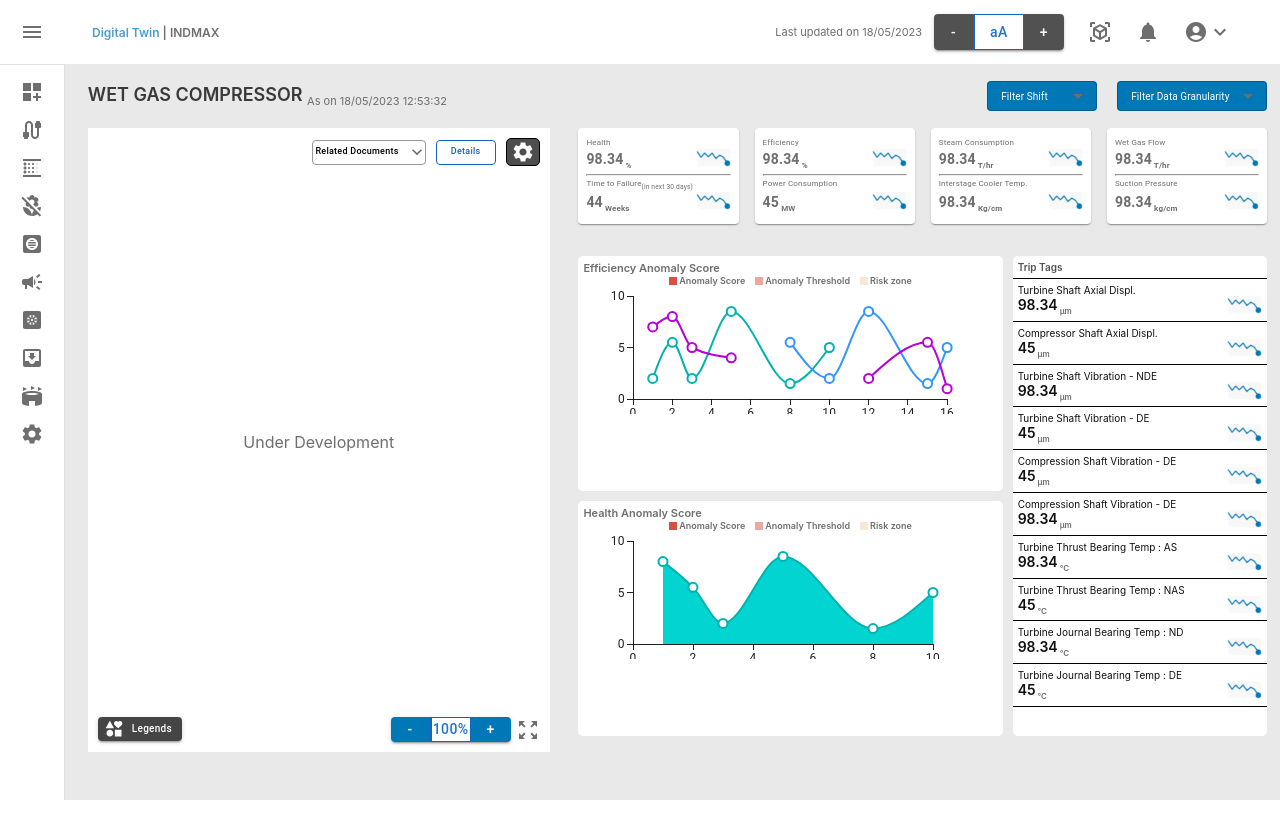
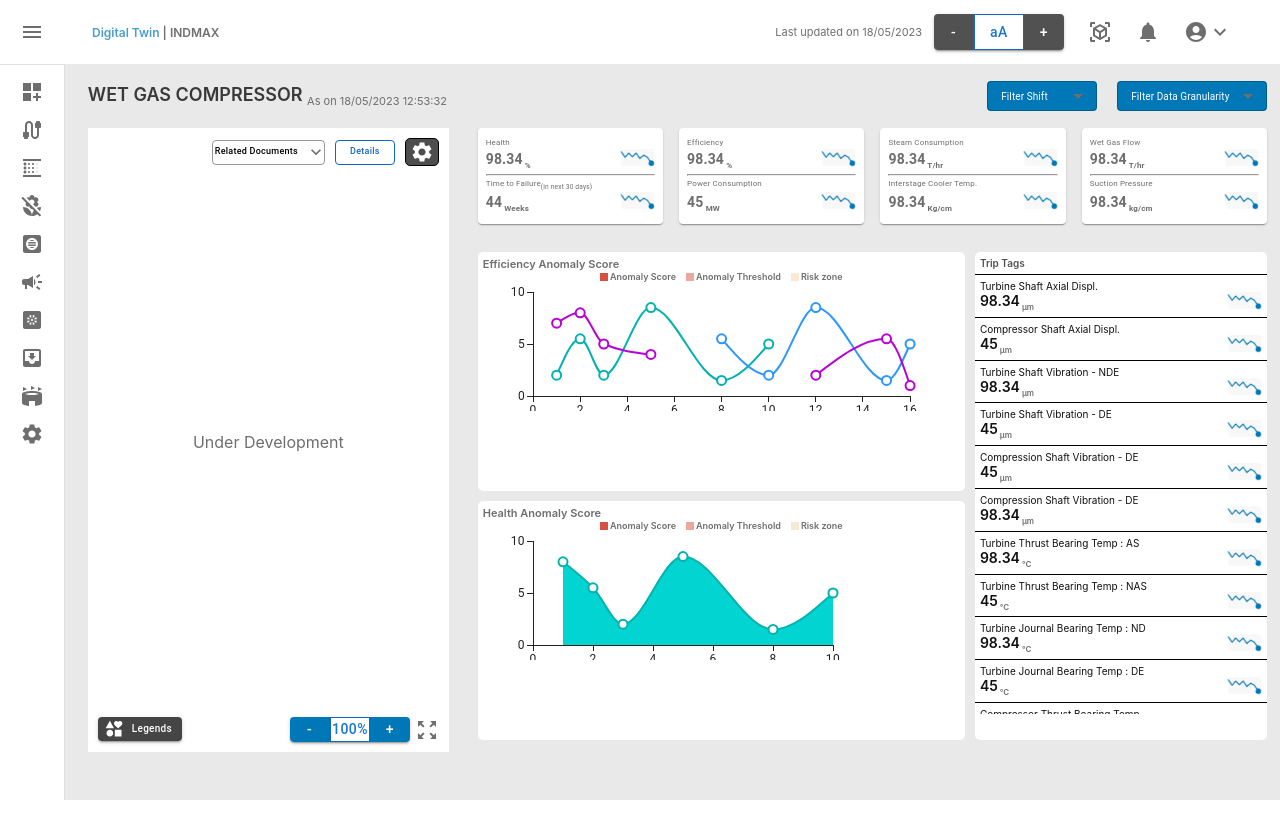
Before and after one commit to vishwajitkhanna/algo8, a React (Create React App) app: page / in a window 1280 px wide. Built offline with nearby package versions, Linux system fonts and the light colour scheme.

Commit message:
initial commit

```diff
--- a/src/Components/Griditem.css
+++ b/src/Components/Griditem.css
@@ -2,7 +2,7 @@
     width: 100%;
     /* padding-right: 1vw; */
     /* padding-left: 1vw; */
-    height: 60vh;
+    height: 61vh;
     display: grid;
     gap: 10px;
     grid-template-columns: 5fr 3fr;
--- a/src/Components/Griditem.js
+++ b/src/Components/Griditem.js
@@ -60,7 +60,7 @@ const Qwert = () => {
                 value == null ? "?" : value.toString(),
             },
           ]}
-          height={128}
+          height={129}
           margin={{ top: 10, bottom: 15 }}
         />
       </div>
@@ -89,7 +89,7 @@ const Qwert = () => {
             },
           ]}
           width={400}
-          height={128}
+          height={129}
           margin={{ top: 10, bottom: 15 }}
         />
       </div>
--- a/src/Components/Maingrid.js
+++ b/src/Components/Maingrid.js
@@ -58,10 +58,10 @@ export default function NestedGrid() {
   return (
     <Box sx={{ flexGrow: 1 }}>
       <Grid container spacing={2}>
-        <Grid xs={12} md={6} lg={5}>
+        <Grid xs={12} md={6} lg={4}>
           <Contmain />
         </Grid>
-        <Grid container xs={12} md={6} lg={7} spacing={2}>
+        <Grid container xs={12} md={6} lg={8} spacing={2}>
           {data.map((item) => {
             return (
               <Grid xs={6} lg={3}>
--- a/src/Components/Titlehead.css
+++ b/src/Components/Titlehead.css
@@ -26,15 +26,3 @@
     padding: 2px 12px;
     background-color: #0077B6;
 }
-
-@media screen and (max-width:700px) {
-    .titlehead{
-        width: 700px;
-        height: 8vh;
-        padding: 0px 1vw;
-        display: flex;
-        justify-content: space-between;
-        align-items: center;
-        margin-top: -6vh;
-    }
-}
```
Also changed, not shown: src/App.css (line endings or trailing spaces).
